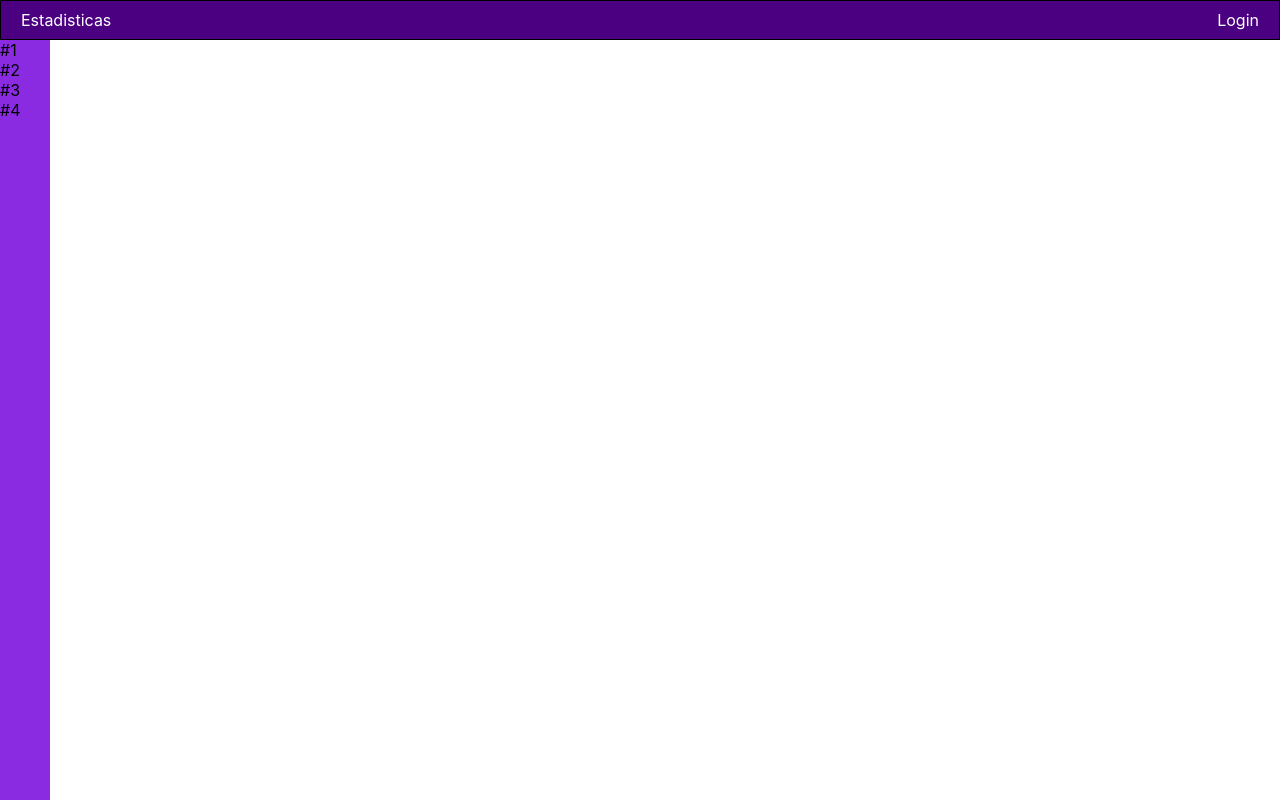
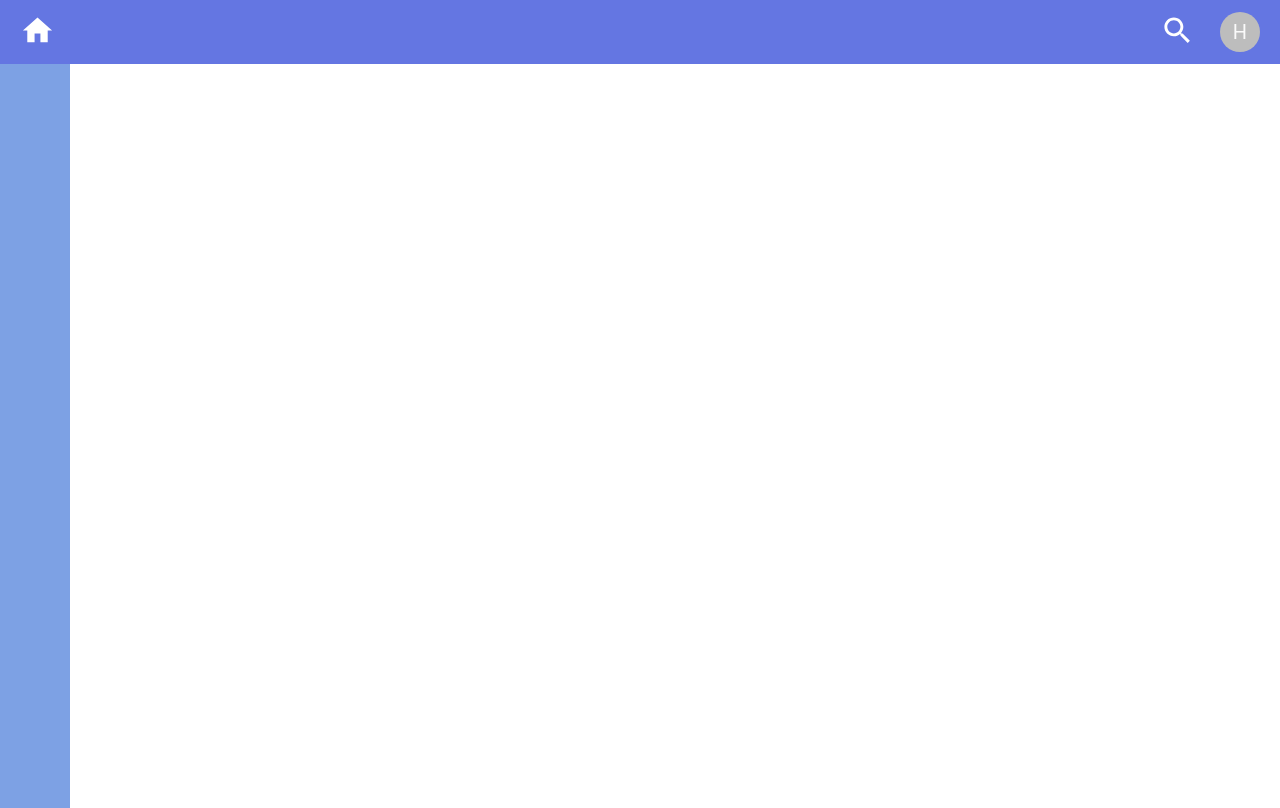
Before and after one commit to hadiazb/dashboard, a React (Create React App) app: page / in a window 1280 px wide. Built offline with nearby package versions, Linux system fonts and the light colour scheme.

Commit message:
Mas contenido

```diff
--- a/package.json
+++ b/package.json
@@ -3,11 +3,13 @@
   "version": "0.1.0",
   "private": true,
   "dependencies": {
+    "@material-ui/core": "^4.11.0",
+    "@material-ui/icons": "^4.9.1",
     "react": "^16.13.1",
     "react-dom": "^16.13.1",
-    "react-scripts": "3.4.1",
     "react-redux": "^7.2.0",
     "react-router-dom": "^5.2.0",
+    "react-scripts": "3.4.1",
     "redux": "^4.0.5"
   },
   "scripts": {
--- a/src/assets/components/Header.css
+++ b/src/assets/components/Header.css
@@ -1,15 +1,21 @@
 .header {
-  border: 1px solid black;
   width: 100%;
-  height: 5vh;
+  height: 8vh;
   padding: 0 20px;
   display: flex;
   justify-content: space-between;
   align-items: center;
-  background-color: indigo;
+  background-color: rgba(96, 115, 226, 0.972);
 }
 
 .header__anchor {
   color: white;
   text-decoration: none;
 }
+
+.header__search {
+  width: 100px;
+  display: flex;
+  justify-content: space-between;
+  align-items: center;
+}
--- a/src/assets/components/Main.css
+++ b/src/assets/components/Main.css
@@ -1,5 +1,5 @@
 .main {
-  width: 50px;
-  height: 95vh;
-  background-color: blueviolet;
+  width: 70px;
+  height: 93vh;
+  background-color: rgba(114, 153, 226, 0.918);
 }
--- a/src/components/Header.js
+++ b/src/components/Header.js
@@ -1,14 +1,24 @@
-import React from 'react';
+import React, { Fragment } from 'react';
 import '../assets/components/Header.css';
 import { Link } from 'react-router-dom';
+import HomeIcon from '@material-ui/icons/Home';
+import SearchIcon from '@material-ui/icons/Search';
+import Avatar from '@material-ui/core/Avatar';
 
 const Header = () => {
-  return (
-    <header className='header'>
-      <Link className='header__anchor' to='#'>Estadisticas</Link>
-      <Link className='header__anchor' to='#'>Login</Link>
-    </header>
-  );
+	return (
+		<header className='header'>
+			<Link className='header__anchor' to='/'>
+				<HomeIcon style={{ fontSize: 35 }} />
+			</Link>
+			<div className='header__search'>
+				<Link className='header__anchor' to='/'>
+					<SearchIcon style={{ fontSize: 35 }} />
+				</Link>
+				<Avatar>H</Avatar>
+			</div>
+		</header>
+	);
 };
 
 export default Header;
--- a/src/components/Menu.js
+++ b/src/components/Menu.js
@@ -2,14 +2,10 @@ import React from 'react';
 import '../assets/components/Main.css';
 
 const Menu = () => {
-  return (
-    <div className='main'>
-      <div>#1</div>
-      <div>#2</div>
-      <div>#3</div>
-      <div>#4</div>
-    </div>
-  );
+	return (
+		<div className='main'>
+		</div>
+	);
 };
 
 export default Menu;
```
Also changed, not shown: 1 other file (tests, documents, lock files or other folders).
